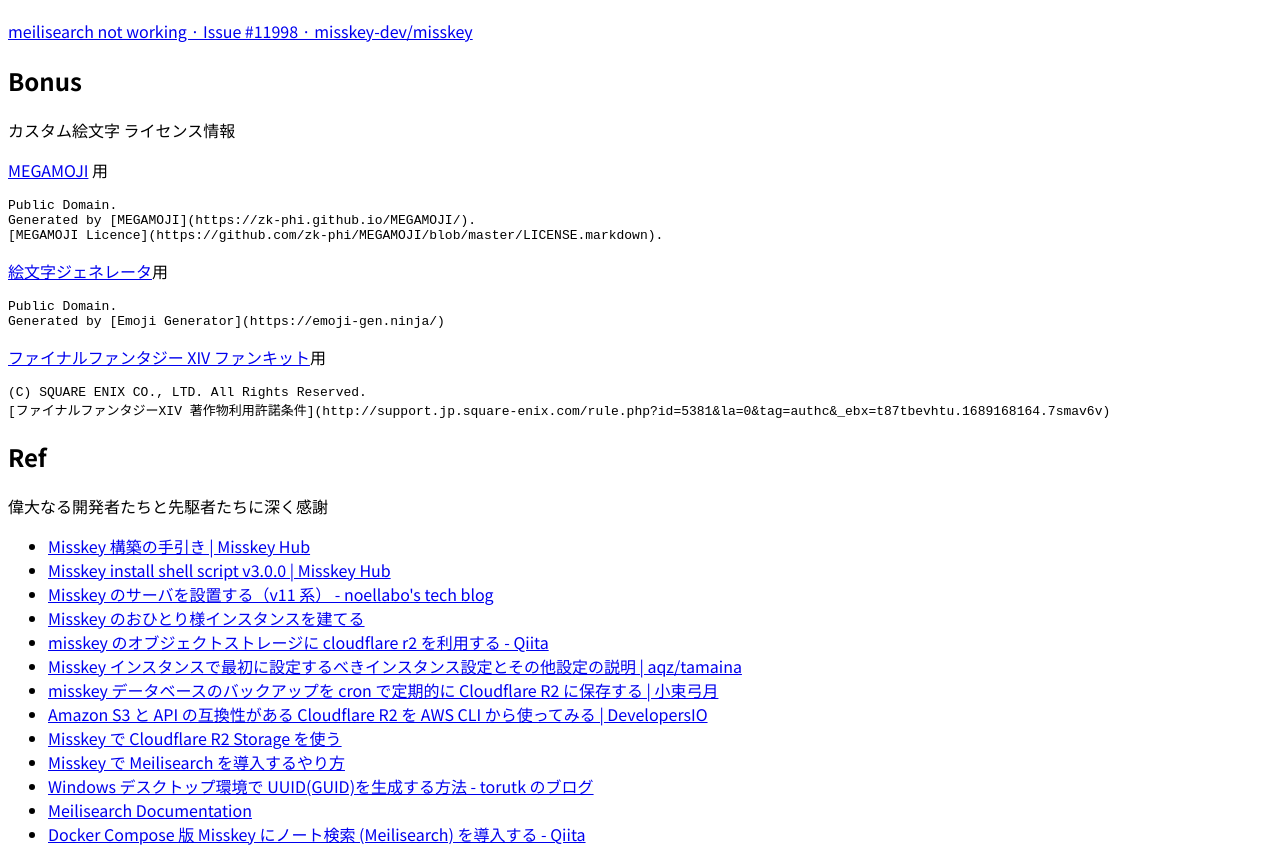
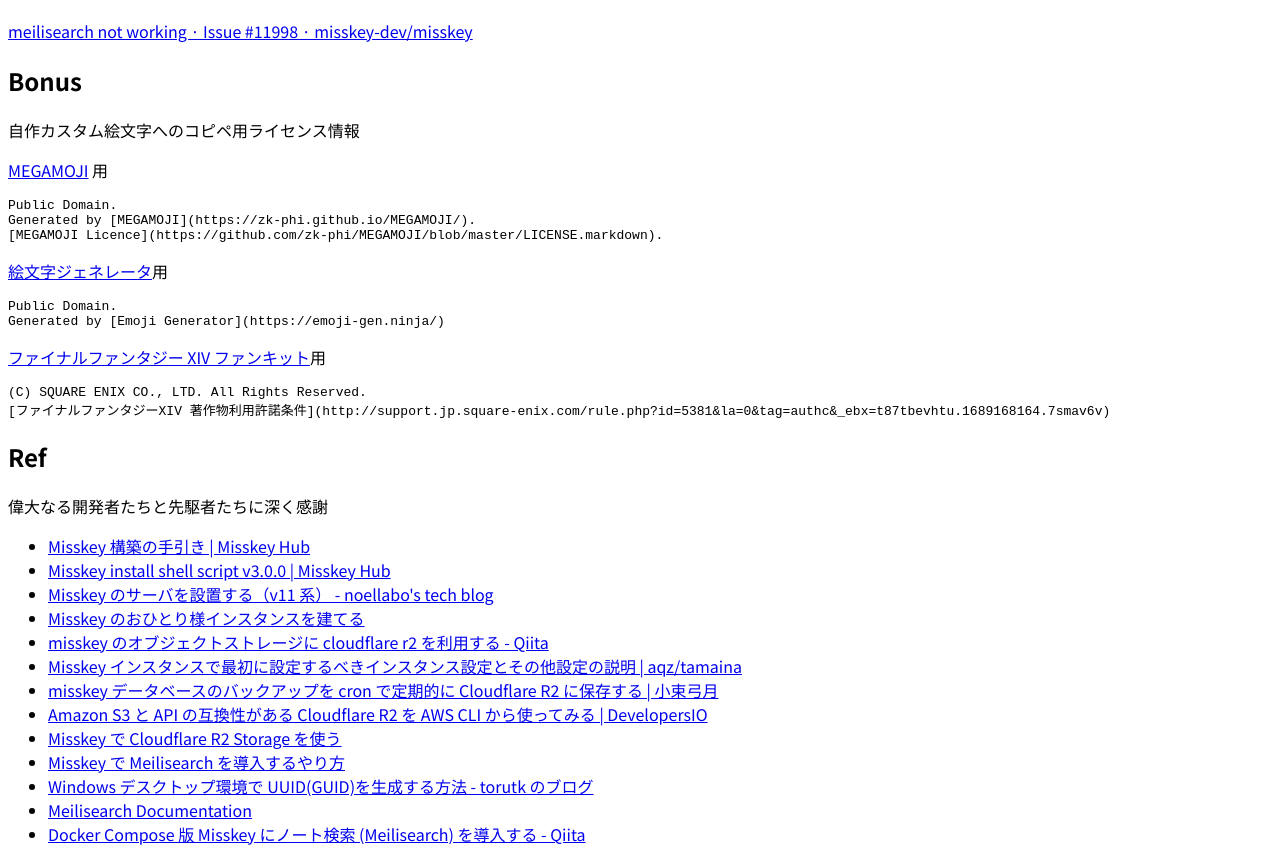
Before and after one commit to unishigure/tiken, a Next.js app: page /others/build-misskey-in-vultr in a window 1280 px wide. Shown: the part 8686-9548 px from the top of the page. Built offline with nearby package versions, Linux system fonts and the light colour scheme.

Commit message:
Fix build-misskey-in-vultr

```diff
--- a/pages/others/build-misskey-in-vultr.mdx
+++ b/pages/others/build-misskey-in-vultr.mdx
@@ -184,7 +184,7 @@
 
 ## Bonus
 
-カスタム絵文字 ライセンス情報
+自作カスタム絵文字へのコピペ用ライセンス情報
 
 [MEGAMOJI](https://zk-phi.github.io/MEGAMOJI/) 用
 
```
